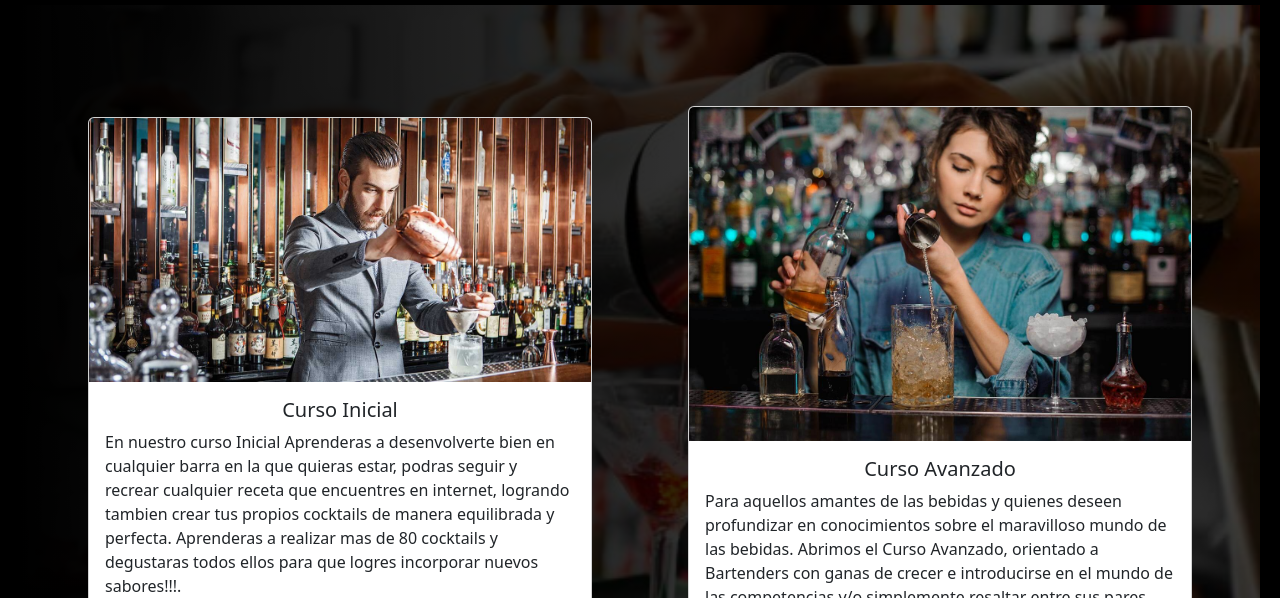
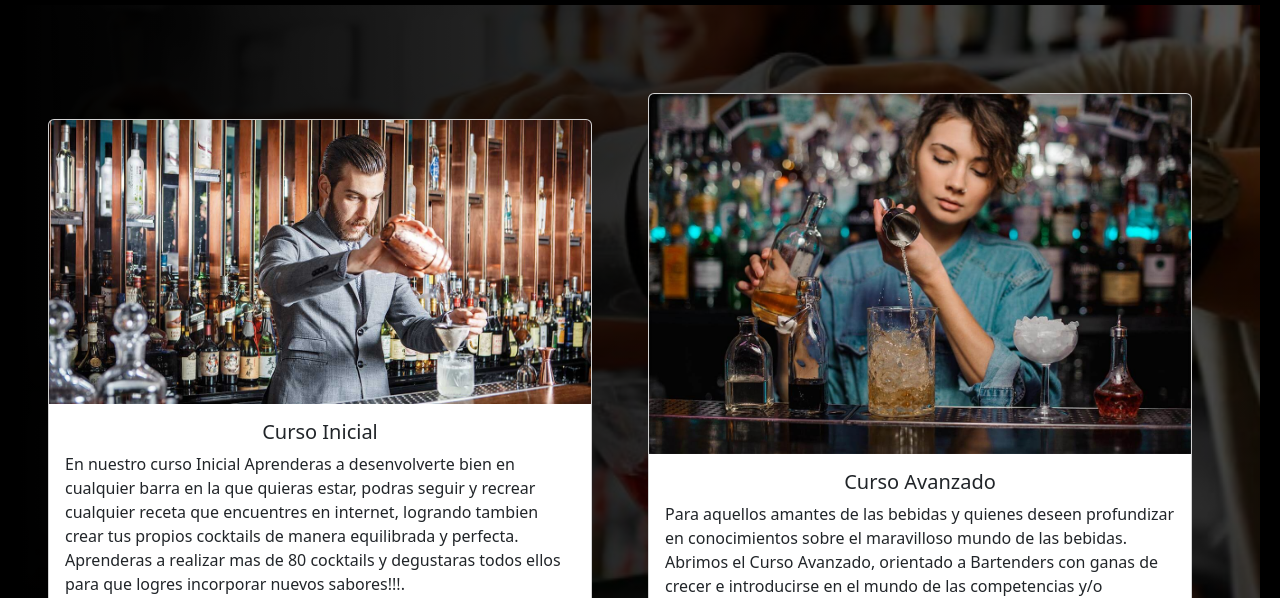
Before and after one commit to EzequielMoralesBarruti/PreEntrega3_EzequielMorales, a website: page Pages/Cursos.html in a window 1280 px wide. Shown: the part 202-800 px from the top of the page. Drawn offline with nearby package versions, Linux system fonts and the light colour scheme.

Commit message:
ModificacionesVarias

```diff
--- a/Pages/Cursos.html
+++ b/Pages/Cursos.html
@@ -51,8 +51,8 @@
         <h1>Nuestros Cursos</h1>
         <section class="Cursos animated bounceInUp">
 
-                <div class="card Card1 position-relative m-5" style="width: 50vw;">
-                    <img src="../Galeria/Card1.jpg" class="card-img-top" alt="...">
+                <div class="card Card1 position-relative m-2" style="width: 50vw;">
+                    <img src="../Galeria/Card1.jpg" class="card-img-top" alt="bartender1">
                     <div class="card-body">
                       <center><h5 class="card-title">Curso Inicial</h5></center>
                       <p class="card-text">En nuestro curso Inicial Aprenderas a desenvolverte bien en cualquier barra en la que quieras estar, podras seguir y recrear cualquier receta que encuentres en internet, logrando tambien  crear tus propios cocktails de manera equilibrada y perfecta.
@@ -61,7 +61,7 @@
                     </div>
                 </div>
                 <div class="card Card2 position-relative m-5" style="width: 50vw;">
-                    <img src="../Galeria/bartender2.jpg" class="card-img-top" alt="...">
+                    <img src="../Galeria/bartender2.jpg" class="card-img-top" alt="bartender2">
                     <div class="card-body">
                       <center><h5 class="card-title">Curso Avanzado</h5></center>
                       <p class="card-text">Para aquellos amantes de las bebidas y quienes deseen profundizar en conocimientos sobre el maravilloso mundo de las bebidas. Abrimos el Curso Avanzado, orientado a Bartenders con ganas de crecer e introducirse en el mundo de las competencias y/o simplemente resaltar entre sus pares.</p><br>
--- a/scss/_Contacto.scss
+++ b/scss/_Contacto.scss
@@ -9,7 +9,7 @@
         text-align: center;
         font-size: 3em;
          span {
-            color: #B70E21;
+            color: #d6bd30;
         }
     }
 
--- a/scss/_Cursos.scss
+++ b/scss/_Cursos.scss
@@ -68,7 +68,7 @@ main {
                 display: flex;
                 flex-direction: column;
                 flex-wrap: nowrap;
-                justify-content: space-around;
+
             }
             .Card2{
                 height: auto;
--- a/scss/style.scss
+++ b/scss/style.scss
@@ -61,6 +61,7 @@ h1{
 main{
     background-color: black;
     padding: 20px;
+
     .Descrip{
 
         height: 100vh;
@@ -101,6 +102,7 @@ main{
 
 /*----------------------------------------------FINALIZA    INDEX------------------------------------*/
 @media screen and (max-width: 900px){
+
     .menu{
         display: flex;
         flex-direction: column;
@@ -120,7 +122,6 @@ main{
 }
     .notfound {
         background: url("../Galeria/error.jpeg");
-        width: 100vw;
         height:100vh;
         background-size: cover;
         background-position: center;
```
Also changed, not shown: css/style.css.
